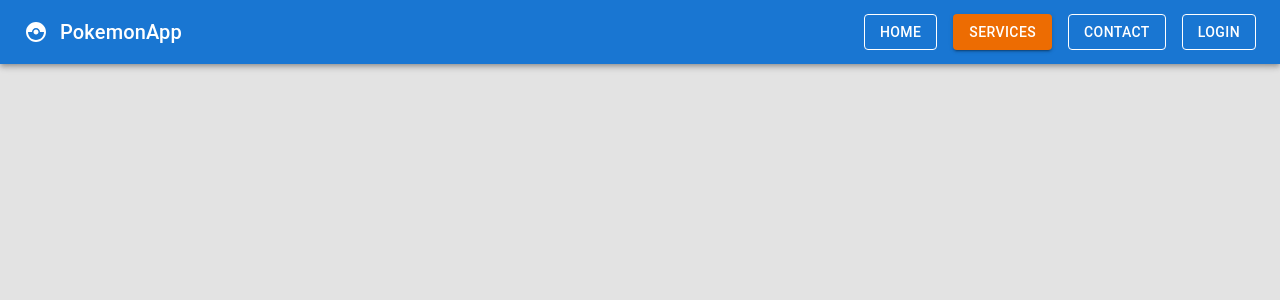
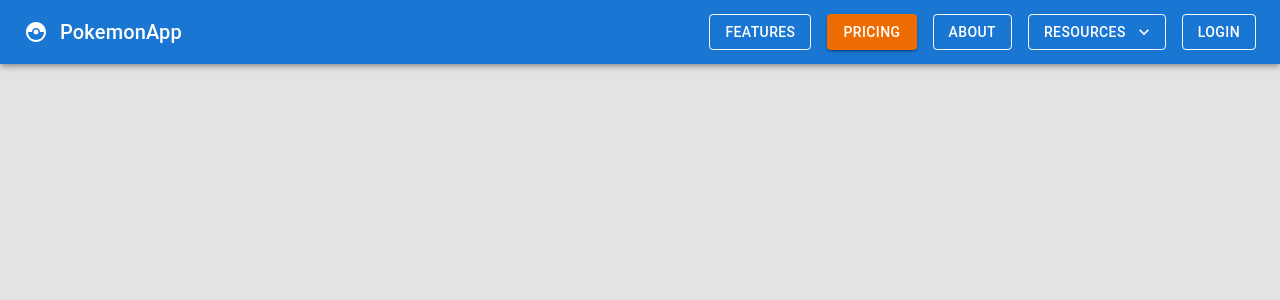
Before and after one commit to mcc1461/react-mui-mcc1, a React (Create React App) app: page / in a window 1280 px wide. Shown: the top 300 px of the page. Built offline with nearby package versions, Linux system fonts and the light colour scheme.

Commit message:
feat: Navbar and Menu are covered

```diff
--- a/src/components/MuiNavbar.tsx
+++ b/src/components/MuiNavbar.tsx
@@ -5,19 +5,32 @@
   Typography,
   Stack,
   Button,
-  ButtonGroup,
-  Box,
+  Menu,
+  MenuItem,
 } from "@mui/material";
 import CatchingPokemonIcon from "@mui/icons-material/CatchingPokemon";
+import { useState } from "react";
+import KeyboardArrowDownIcon from "@mui/icons-material/KeyboardArrowDown";
+
 
 const MuiNavbar = () => {
+  const [anchorEl, setAnchorEl] = useState<null | HTMLElement>(null);
+  const open = Boolean(anchorEl);
+  const handleClick = (event: React.MouseEvent<HTMLButtonElement>) => {
+    // alert("clicked");
+    setAnchorEl(event.currentTarget);
+  };
+  const handleClose = () => {
+    setAnchorEl(null);
+  }
+
   return (
     <AppBar position={"static"}>
       <Toolbar>
         <IconButton size="large" edge="start" color="inherit" aria-label="logo">
           <CatchingPokemonIcon />
         </IconButton>
-        <Typography variant="h6" component={"div"} sx={{flexGrow:1}}>
+        <Typography variant="h6" component={"div"} sx={{ flexGrow: 1 }}>
           PokemonApp
         </Typography>
         <Stack
@@ -30,18 +43,50 @@
           }}
         >
           <Button color="inherit" variant="outlined">
-            Home
+            Features
           </Button>
           <Button color="warning" variant="contained">
-            Services
+            Pricing
           </Button>
           <Button color="inherit" variant="outlined">
-            Contact
+            About
+          </Button>
+          <Button
+            id="resources-button"
+            color="inherit"
+            variant="outlined"
+            onClick={handleClick}
+            aria-controls={open ? "resources-menu" : undefined}
+            aria-haspopup="true"
+            aria-expanded={open ? "true" : undefined}
+            endIcon={<KeyboardArrowDownIcon />}
+          >
+            Resources
           </Button>
           <Button color="inherit" variant="outlined">
             Login
           </Button>
         </Stack>
+        <Menu
+          id="resouces-menu"
+          anchorEl={anchorEl}
+          open={open}
+          MenuListProps={{
+            "aria-labelledby": "resources-button",
+          }}
+          onClose={handleClose}
+          anchorOrigin={{
+            vertical: "bottom",
+            horizontal: "right",
+          }}
+            transformOrigin={{
+                vertical: "top",
+                horizontal: "right",
+            }}
+        >
+          <MenuItem onClick={handleClose}>Blog</MenuItem>
+          <MenuItem onClick={handleClose}>Podcast</MenuItem>
+        </Menu>
       </Toolbar>
     </AppBar>
   );
```
